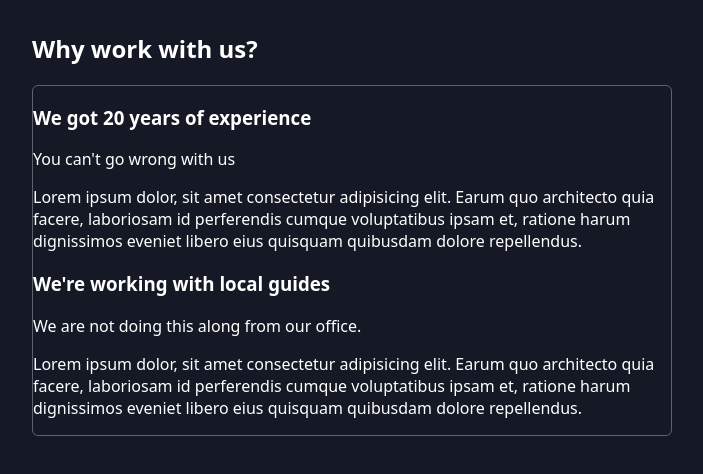
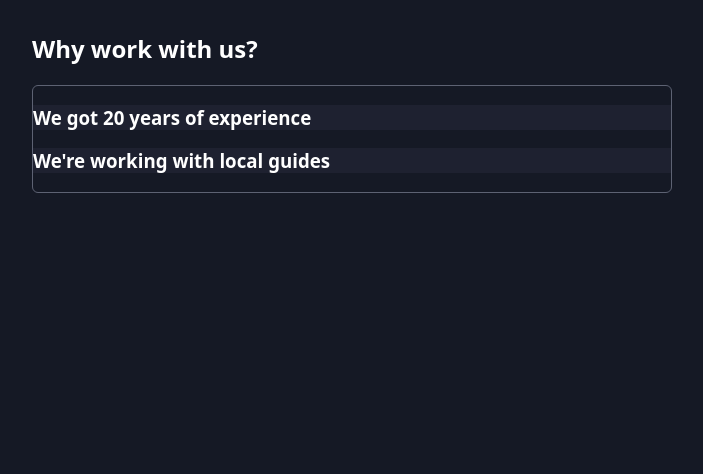
Before and after one commit to TriBhaskar/React-Patterns, a React (Vite) app: page / in a window 1280 px wide. Shown: the top 474 px of the page, without its empty margins (288-991 px from the left). Built offline with nearby package versions, Linux system fonts and the light colour scheme.

Commit message:
Adding Accordion open close functionality with context API

```diff
--- a/src/App.jsx
+++ b/src/App.jsx
@@ -7,7 +7,11 @@
       <section>
         <h2>Why work with us?</h2>
         <Accordion className="accordion">
-          <AccordionItem title="We got 20 years of experience">
+          <AccordionItem
+            id="experience"
+            className="accordion-item"
+            title="We got 20 years of experience"
+          >
             <article>
               <p>You can&apos;t go wrong with us</p>
               <p>
@@ -18,7 +22,11 @@
               </p>
             </article>
           </AccordionItem>
-          <AccordionItem title="We're working with local guides">
+          <AccordionItem
+            id="local-guides"
+            className="accordion-item"
+            title="We're working with local guides"
+          >
             <article>
               <p>We are not doing this along from our office.</p>
               <p>
--- a/src/components/Accordion/Accordion.jsx
+++ b/src/components/Accordion/Accordion.jsx
@@ -1,3 +1,35 @@
+import { useContext } from "react";
+import { useState } from "react";
+import { createContext } from "react";
+
+const AccordionContext = createContext();
+
+export function useAccordionContext() {
+  const ctx = useContext(AccordionContext);
+  if (!ctx) {
+    throw new Error(
+      "useAccordionContext must be used within AccordionContext.Provider"
+    );
+  }
+  return ctx;
+}
+
 export default function Accordion({ children, className }) {
-  return <ul className={className}>{children}</ul>;
+  const [openItemId, setOpenItemId] = useState();
+  function openItem(id) {
+    setOpenItemId(id);
+  }
+  function closeItem() {
+    setOpenItemId(null);
+  }
+  const contextValue = {
+    openItemId: openItemId,
+    openItem,
+    closeItem,
+  };
+  return (
+    <AccordionContext.Provider value={contextValue}>
+      <ul className={className}>{children}</ul>
+    </AccordionContext.Provider>
+  );
 }
--- a/src/components/Accordion/AccordionItem.jsx
+++ b/src/components/Accordion/AccordionItem.jsx
@@ -1,8 +1,25 @@
-export default function AccordionItem({ className, title, children }) {
+import { useAccordionContext } from "./Accordion";
+
+export default function AccordionItem({ id, className, title, children }) {
+  const { openItemId, openItem, closeItem } = useAccordionContext();
+  const isOpen = openItemId === id;
+  function handleClick() {
+    if (isOpen) {
+      closeItem();
+    } else {
+      openItem(id);
+    }
+  }
   return (
     <li className={className}>
-      <h3>{title}</h3>
-      <div>{children}</div>
+      <h3 onClick={handleClick}>{title}</h3>
+      <div
+        className={
+          isOpen ? "accordion-item-content open" : "accordion-item-content"
+        }
+      >
+        {children}
+      </div>
     </li>
   );
 }
```
